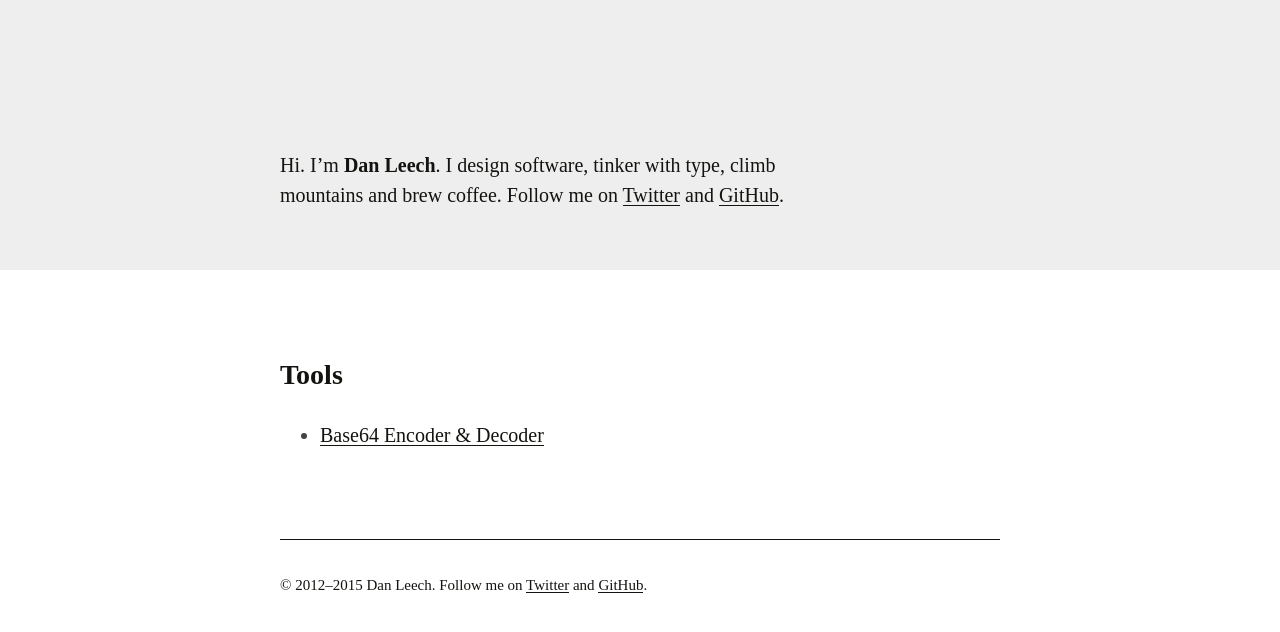
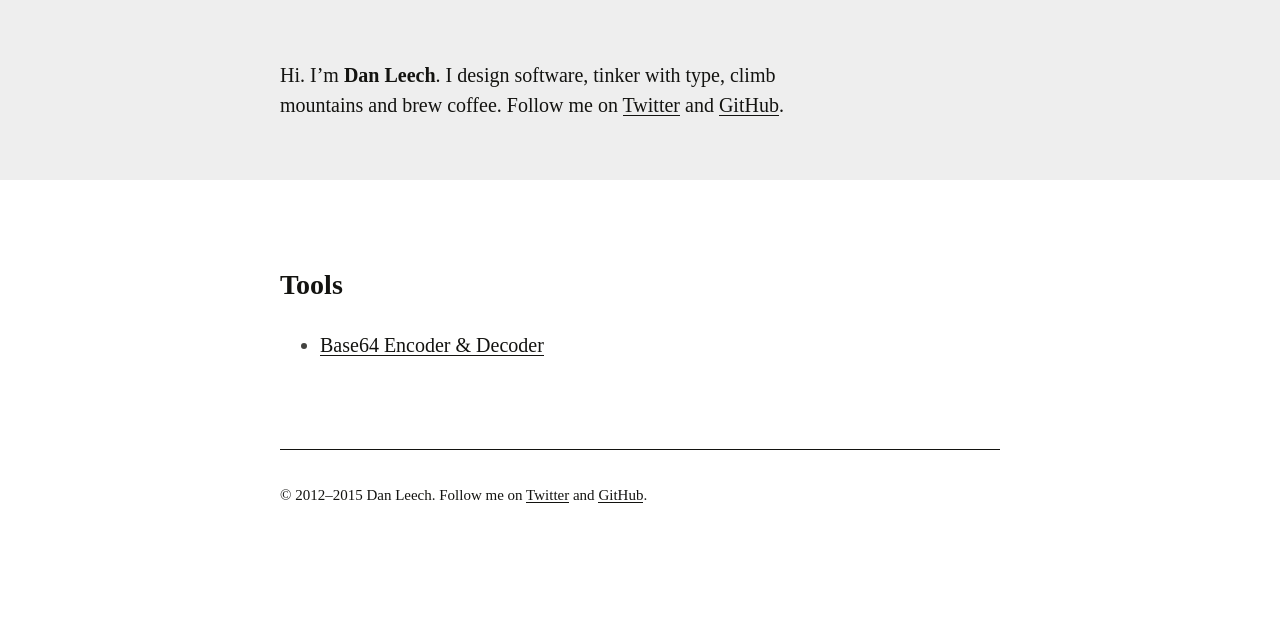
Before and after one commit to danleech/danleech.com, a Jekyll site: the page built from tools/index.md, in a window 1280 px wide. Shown: the top 632 px of the page. Built offline with Jekyll 4.4.1, drawn with Linux system fonts in a browser that asks for light colours; some web fonts are replaced; Markdown is read by kramdown in place of the engine named in the settings.

Commit message:
Reduced site-header padding on pages

```diff
--- a/_includes/header.html
+++ b/_includes/header.html
@@ -14,7 +14,7 @@
 </head>
 
 <body>
-    <header class="site-header" role="banner">
+    <header class="site-header {% if page.layout == "page" %}site-header--page{% endif %}" role="banner">
         <div class="container">
             <p class="introduction">Hi. I’m <a href="/">{{ site.author }}</a>. {{ site.description }} Follow me on <a href="https://twitter.com/d_leech">Twitter</a> and <a href="https://github.com/danleech">GitHub</a>.</p>
         </div>
--- a/css/main.scss
+++ b/css/main.scss
@@ -204,6 +204,14 @@ button, input[type="button"] {
     }
 }
 
+.site-header--page {
+    @extend .site-header;
+    padding: 3rem 0;
+    @media (min-width: 600px) {
+        padding: 3rem 0;
+    }
+}
+
 .site-main {
     padding: 0 0 3rem;
     background-image: linear-gradient(180deg, transparent 0%, transparent 50%, $black 50%, $black 100%);
```
